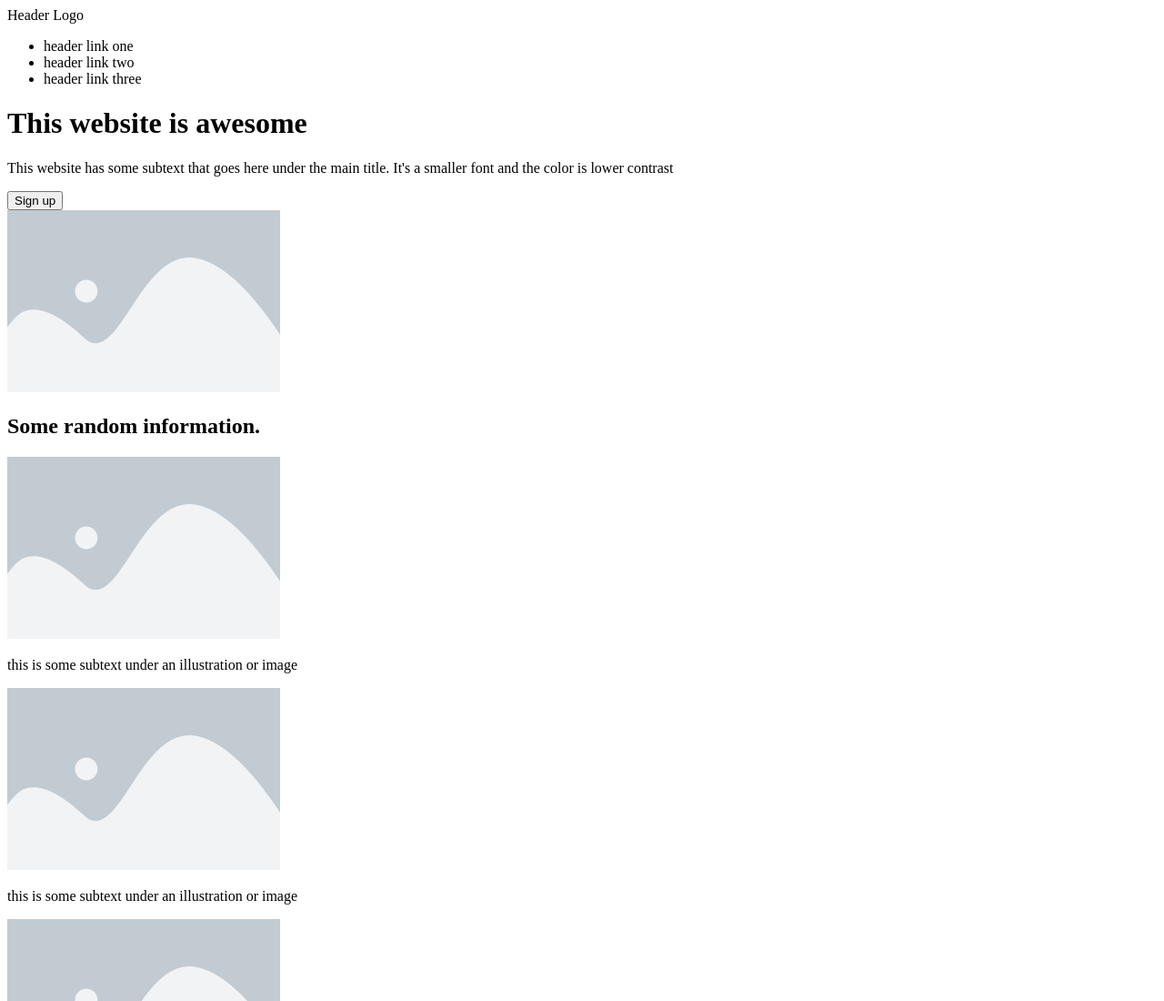
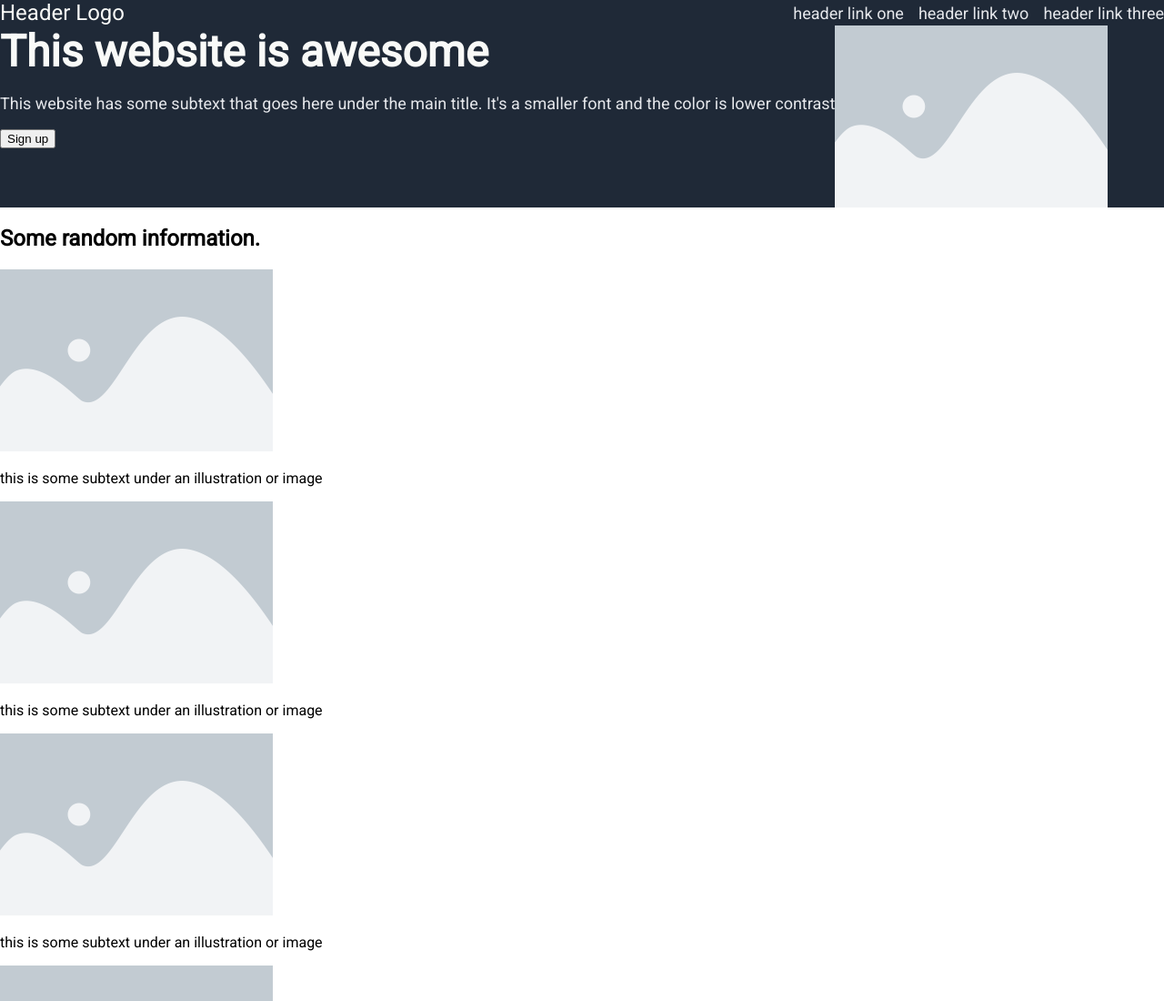
Before and after one commit to JesusLasala/landing-page, a plain HTML site: page index.html in a window 1280 px wide. Shown: the top 1100 px of the page at 91% size. Drawn offline with Linux system fonts and the light colour scheme.

Commit message:
Complete header. Start first section.

```diff
--- a/index.html
+++ b/index.html
@@ -5,6 +5,9 @@
     <meta name="viewport" content="width=device-width, initial-scale=1.0">
     <title>Página de inicio</title>
     <link rel="stylesheet" type="text/css" href="style.css">
+    <link rel="preconnect" href="https://fonts.googleapis.com">
+    <link rel="preconnect" href="https://fonts.gstatic.com" crossorigin>
+    <link href="https://fonts.googleapis.com/css2?family=Roboto&display=swap" rel="stylesheet">
 </head>
 <body>
     <div id="header">
--- a/style.css
+++ b/style.css
@@ -0,0 +1,36 @@
+body{
+    margin: 0;
+    font-family: 'Roboto', sans-serif;
+}
+h1{
+    margin: 0;
+    padding: 0;
+    color: #f9faf8;
+    font-size: 48px;
+    font-weight: 800;
+}
+ul{
+    margin: 0px;
+    padding: 0px;
+    color: #e5e7eb;
+    font-size: 18px;
+    list-style: none;
+    display: flex;
+    gap: 16px
+}
+#header, #first-section{
+    background-color: #1f2937;
+    display: flex;
+}
+#header{
+    justify-content: space-between;
+    align-items: center;
+}
+#header > #logo{
+    color: #f9faf8;
+    font-size: 24px;
+}
+#first-section p{
+    font-size: 18px;
+    color: #e5e7eb;
+}
```
